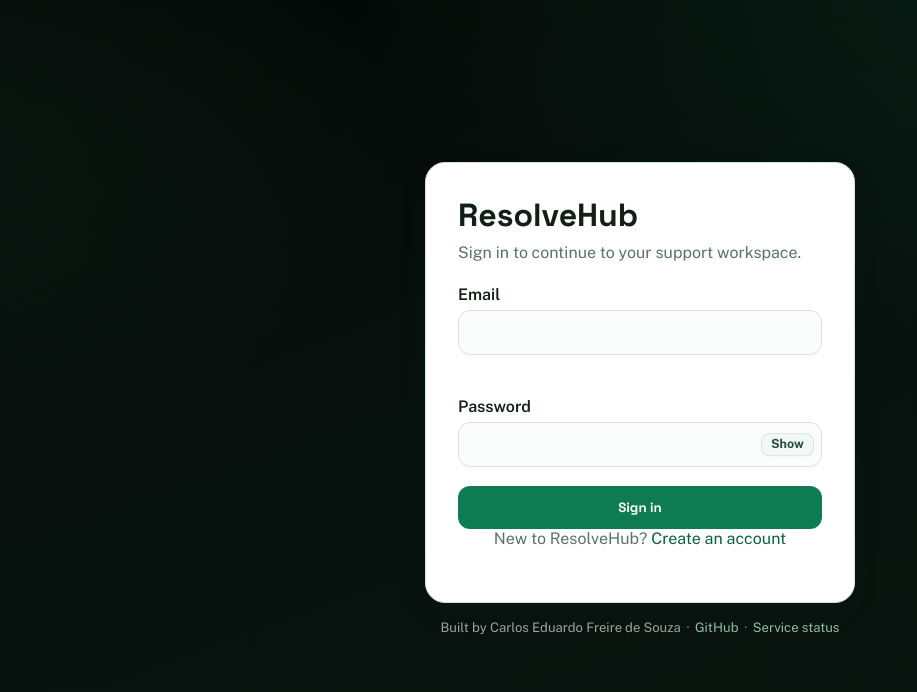
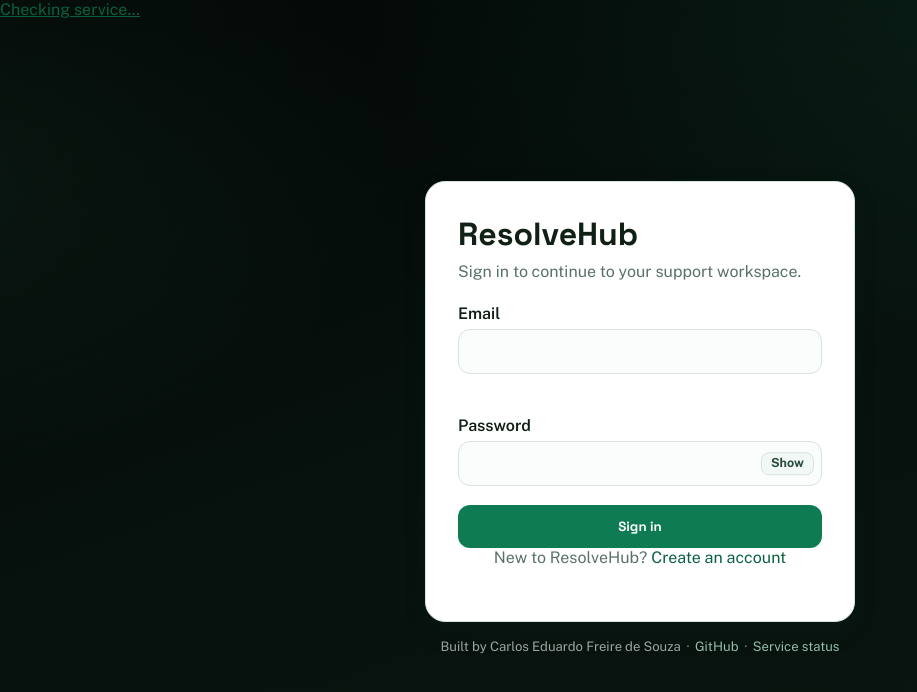
Before and after one commit to souzacef/resolvehub, a React (Vite) app in the folder frontend/: page /login in a window 1280 px wide. Shown: the top 692 px of the page, without its empty margins (0-917 px from the left). Built offline with nearby package versions, Linux system fonts and the light colour scheme; no server answers.

Commit message:
feat: surface backend readiness on auth pages

```diff
--- a/frontend/src/App.tsx
+++ b/frontend/src/App.tsx
@@ -1,6 +1,7 @@
-import { Navigate, Route, Routes } from 'react-router-dom';
+import { Navigate, Route, Routes, useLocation } from 'react-router-dom';
 import { AppLayout } from './components/AppLayout';
 import { ProtectedRoute } from './components/ProtectedRoute';
+import { BackendStatusIndicator } from './features/health/BackendStatusIndicator';
 import { BackendStatusPage } from './pages/BackendStatusPage';
 import { CreateTicketPage } from './pages/CreateTicketPage';
 import { DashboardPage } from './pages/DashboardPage';
@@ -10,8 +11,24 @@
 import { TicketDetailPage } from './pages/TicketDetailPage';
 import { TicketsPage } from './pages/TicketsPage';
 
+function PublicBackendStatusIndicator() {
+  const { pathname } = useLocation();
+
+  if (pathname !== '/login' && pathname !== '/register') {
+    return null;
+  }
+
+  return (
+    <div className="public-backend-status-indicator">
+      <BackendStatusIndicator />
+    </div>
+  );
+}
+
 export default function App() {
   return (
+    <>
+      <PublicBackendStatusIndicator />
       <Routes>
         <Route path="/login" element={<LoginPage />} />
         <Route path="/register" element={<RegisterPage />} />
@@ -30,5 +47,6 @@
         <Route path="/" element={<Navigate to="/dashboard" replace />} />
         <Route path="*" element={<Navigate to="/dashboard" replace />} />
       </Routes>
+    </>
   );
 }
```
Lines whose indentation alone changed are shown as unchanged.
